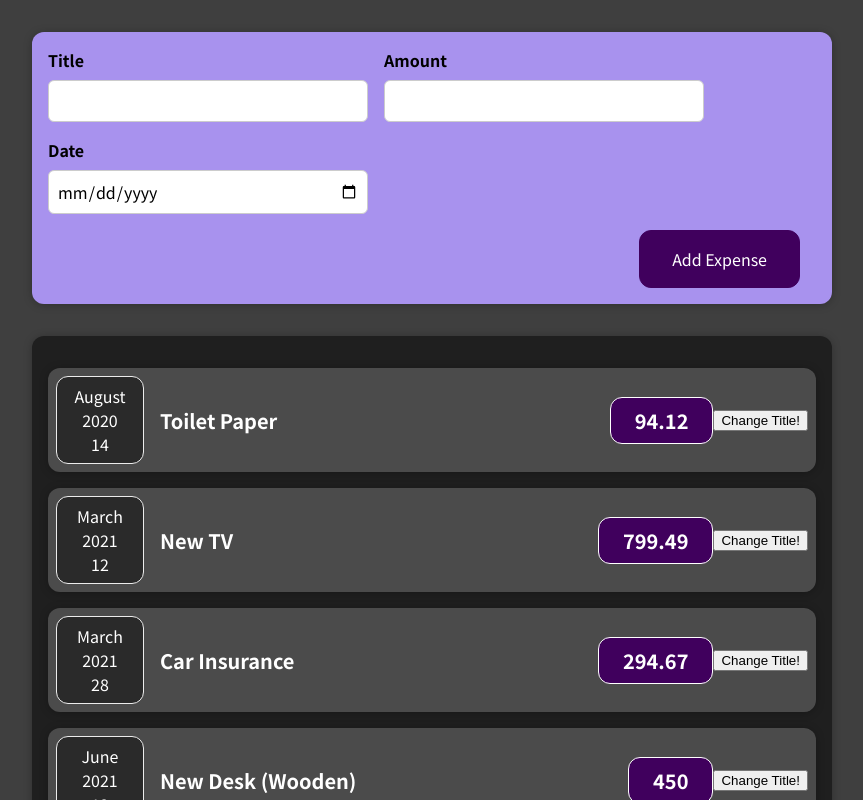
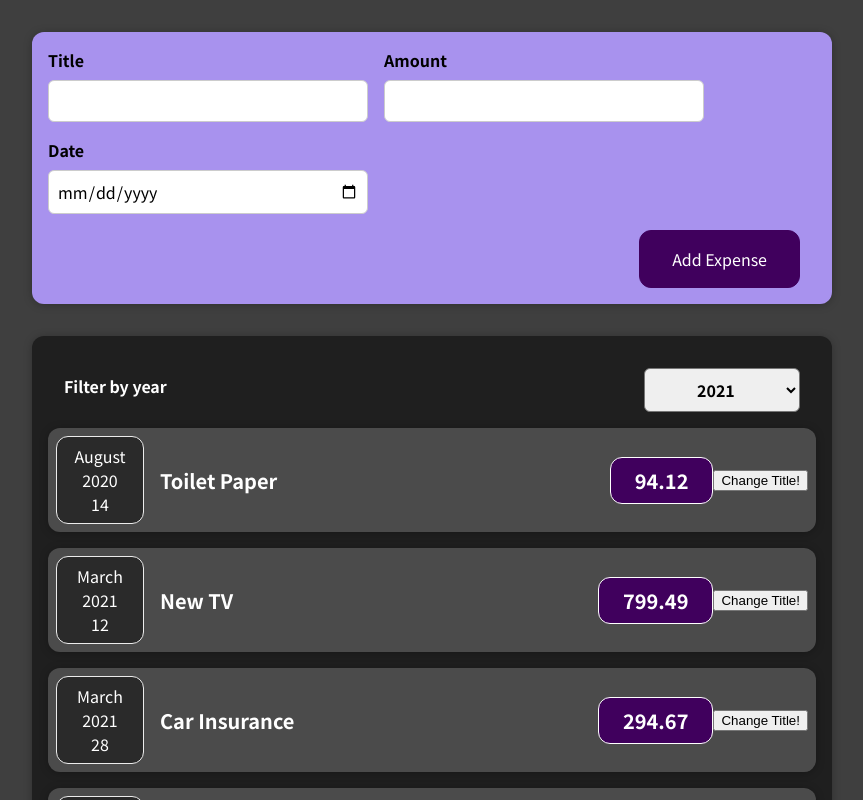
Before and after one commit to tazmanraz/react-budget, a React (Create React App) app: page / in a window 1280 px wide. Shown: the top 800 px of the page, without its empty margins (208-1071 px from the left). Built offline with nearby package versions, Linux system fonts and the light colour scheme.

Commit message:
Add filtered year dropdown

```diff
--- a/src/components/Expenses/Expenses.js
+++ b/src/components/Expenses/Expenses.js
@@ -1,11 +1,22 @@
+import React, {useState} from 'react';
+
 import ExpenseItem from './ExpenseItem'
 import Card from '../UI/Card'
+import ExpensesFilter from './ExpensesFilter'
 import './Expenses.css'
 
+
 function Expenses(props) {
+  const [filteredYear, setFilteredYear] = useState('2021')
+
+  const filterChangeHandler = selectedYear =>{
+    setFilteredYear(selectedYear);
+  }
 
   return (
+    <div>
     <Card className="expenses">
+      <ExpensesFilter selected={filteredYear} onChangeFilter={filterChangeHandler}/>
       <ExpenseItem
         title={props.items[0].title}
         amount={props.items[0].amount}
@@ -27,6 +38,7 @@
         date={props.items[3].date}
       />
     </Card>
+    </div>
   )
 }
 
--- /dev/null
+++ b/src/components/Expenses/ExpensesFilter.css
@@ -0,0 +1,24 @@
+.expenses-filter {
+  color: white;
+  padding: 0 1rem;
+}
+
+.expenses-filter__control {
+  display: flex;
+  width: 100%;
+  align-items: center;
+  justify-content: space-between;
+  margin: 1rem 0;
+}
+
+.expenses-filter label {
+  font-weight: bold;
+  margin-bottom: 0.5rem;
+}
+
+.expenses-filter select {
+  font: inherit;
+  padding: 0.5rem 3rem;
+  font-weight: bold;
+  border-radius: 6px;
+}
--- /dev/null
+++ b/src/components/Expenses/ExpensesFilter.js
@@ -0,0 +1,26 @@
+import { PromiseProvider } from 'mongoose';
+import React from 'react';
+
+import './ExpensesFilter.css';
+
+const ExpensesFilter = (props) => {
+  const dropdownChangeHandler = (event) => {
+    props.onChangeFilter(event.target.value)
+  };
+
+  return (
+    <div className='expenses-filter'>
+      <div className='expenses-filter__control'>
+        <label>Filter by year</label>
+        <select value={props.selected} onChange={dropdownChangeHandler}>
+          <option value='2022'>2022</option>
+          <option value='2021'>2021</option>
+          <option value='2020'>2020</option>
+          <option value='2019'>2019</option>
+        </select>
+      </div>
+    </div>
+  );
+};
+
+export default ExpensesFilter;
```
Also changed, not shown: 1 other file (tests, documents, lock files or other folders).
